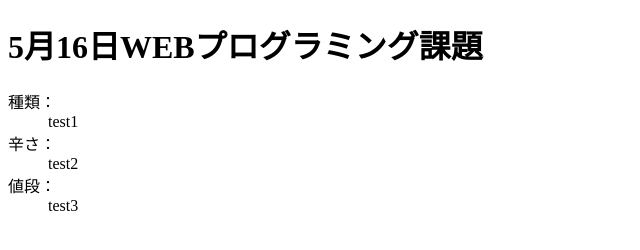
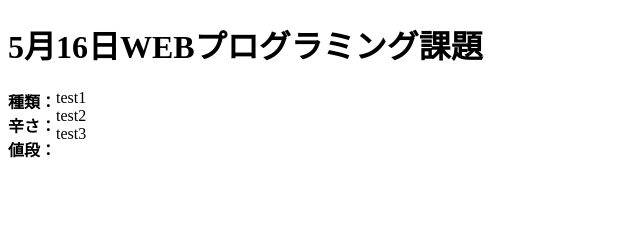
Before and after one commit to kougei-semura/2016web1-6, a plain HTML site: page index.html in a window 1280 px wide. Shown: the whole page, without its empty margins (0-640 px from the left). Drawn offline with Linux system fonts and the light colour scheme.

Commit message:
Update default.css

```diff
--- a/css/default.css
+++ b/css/default.css
@@ -3,3 +3,9 @@
 .explanation{
 float: left;
 }
+
+dt{
+  clear: left;
+  float: left;
+  font-weight: bold;
+}
```
